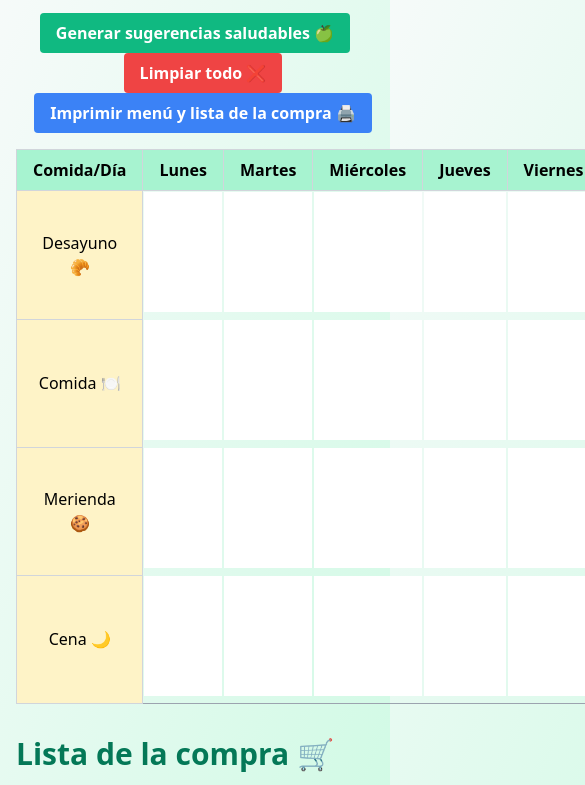
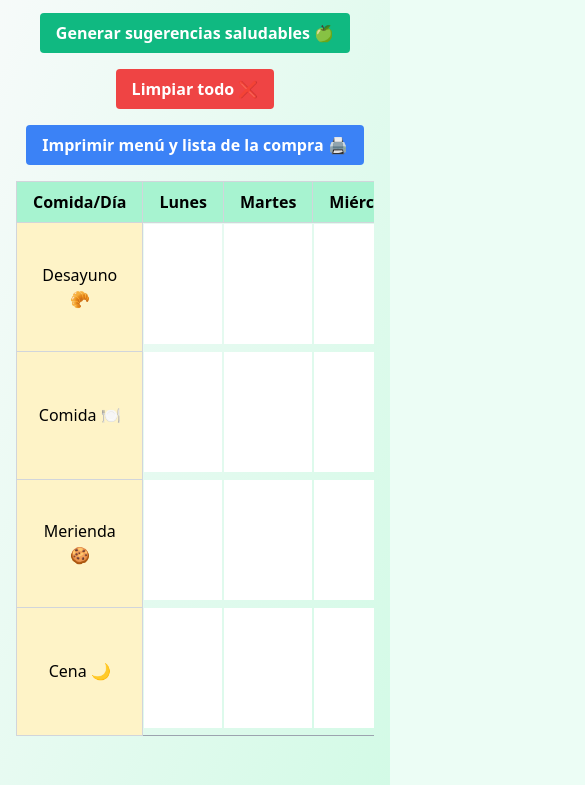
Before and after one commit to yxsinell/Menuplanner, a plain HTML site: page index.html in a window 390 px wide. Shown: the part 131-916 px from the top of the page, 585 px wide, since content can reach past the window. Drawn offline with nearby package versions, Linux system fonts and the light colour scheme.

Commit message:
Update code
Change code for made responsive

```diff
--- a/index.html
+++ b/index.html
@@ -42,12 +42,13 @@
     <div class="container mx-auto p-4">
         <h1 class="text-5xl fun-title text-center mb-8">Lozano's Food 🍽️</h1>
 
-        <div class="mb-4 text-center">
+        <div class="mb-4 text-center flex flex-col sm:flex-row justify-center items-center gap-4">
             <button id="generateBtn" class="bg-green-500 hover:bg-green-600 text-white font-bold py-2 px-4 rounded">Generar sugerencias saludables 🍏</button>
-            <button id="clearBtn" class="bg-red-500 hover:bg-red-600 text-white font-bold py-2 px-4 rounded ml-4">Limpiar todo ❌</button>
-            <button id="printBtn" class="bg-blue-500 hover:bg-blue-600 text-white font-bold py-2 px-4 rounded ml-4">Imprimir menú y lista de la compra 🖨️</button>
+            <button id="clearBtn" class="bg-red-500 hover:bg-red-600 text-white font-bold py-2 px-4 rounded">Limpiar todo ❌</button>
+            <button id="printBtn" class="bg-blue-500 hover:bg-blue-600 text-white font-bold py-2 px-4 rounded">Imprimir menú y lista de la compra 🖨️</button>
         </div>
 
+        <div class="overflow-x-auto">
             <table class="table-auto w-full border-collapse border border-gray-400 mb-8">
                 <thead>
                     <tr class="bg-green-200">
@@ -104,6 +105,7 @@
                     </tr>
                 </tbody>
             </table>
+        </div>
 
         <div class="mt-8">
             <h2 class="text-3xl font-bold mb-4 text-green-700">Lista de la compra 🛒</h2>
```
Lines whose indentation alone changed are shown as unchanged.
